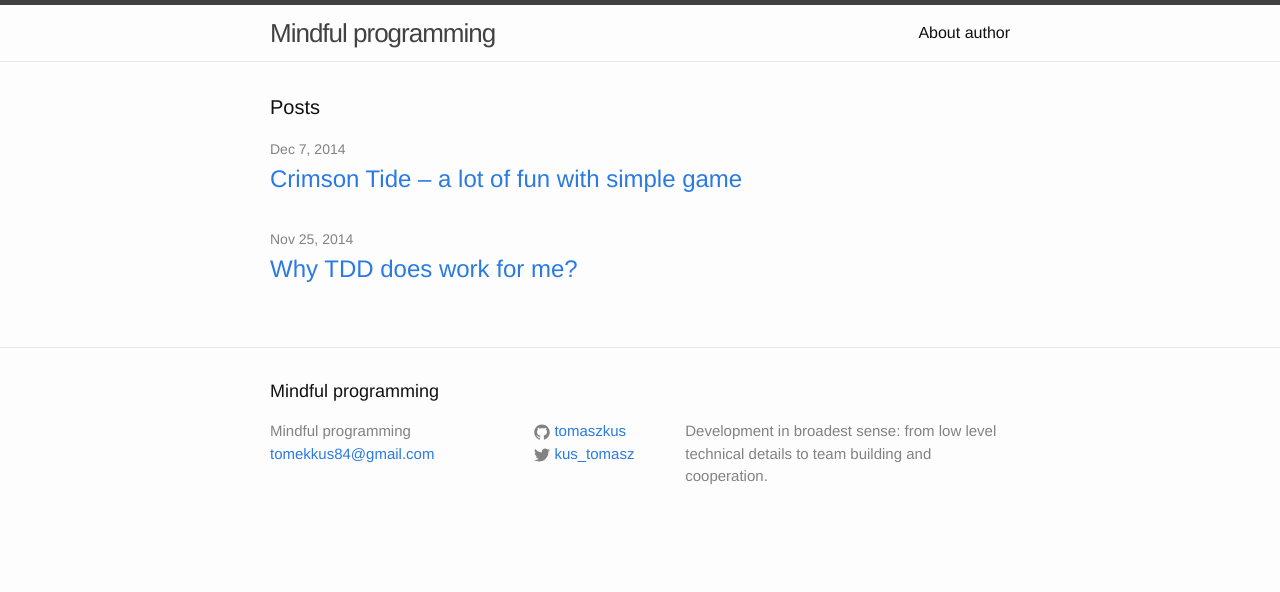
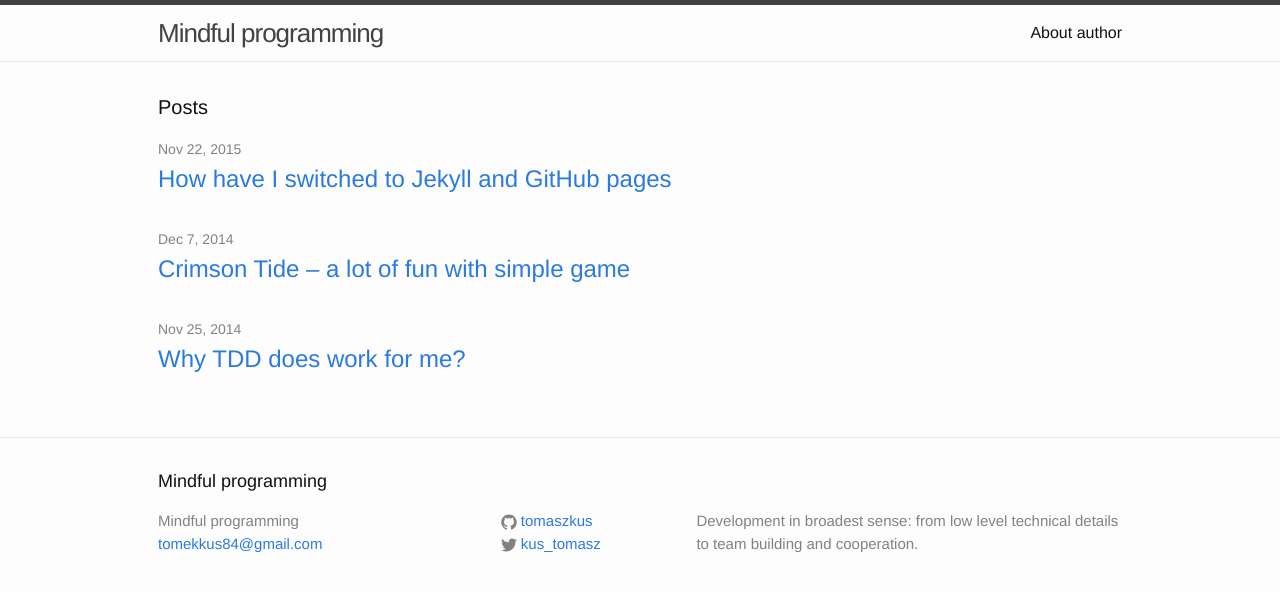
Before and after one commit to tomaszkus/tomaszkus, a Jekyll site: the page built from index.html, in a window 1280 px wide. Shown: the top 592 px of the page. Built offline with Jekyll 4.4.1, drawn with Linux system fonts in a browser that asks for light colours; some of the changed lines change nothing that is shown.

Commit message:
How have I switched to Jekyll and GitHub pages

````diff
--- /dev/null
+++ b/_posts/2015-11-22-switch-to-jekyll-and-github-pages.markdown
@@ -0,0 +1,63 @@
+---
+layout: post
+title:  "How have I switched to Jekyll and GitHub pages"
+date:   2015-11-22
+categories: other blog
+---
+
+I has been planning to switch by blog to [Jekyll](http://jekyllrb.com/) (simple static site generator) and start
+publishing regularly. I've just done first part of this plan ;) Migration was incredibly easy\!
+
+## Switch to Jekyll
+
+What have I done (step by step):
+
+1. [install](http://jekyllrb.com/docs/installation/) required software and Jekyll itself
+2. generate blog infrastructure with example contents: `jekyll new myblog`
+3. launch generated blog:
+``` cd myblog
+jekyll serve
+```
+4. replace or remove example texts and data
+5. rewrite my two last year's posts into markdown format and put files in _posts folder
+6. refresh browser and see changes
+
+I've encountered only one problem: one of two posts was not generated at once. Why? Because I had different dates in file
+name and in file metadata.
+
+Please note that you must follow following convention when giving names to files with your posts:
+`yyyy-MM-dd-<title>.markdown`
+
+And the simplest pattern of file contents is:
+```---
+layout: post
+title:  "<your post's title - could be different than in file name>"
+date:   <date - same as if file name>
+categories: <category> <subcategory>
+---
+Your text
+```
+
+Given categories will be part of path to generated html file with your post.
+
+After some improvements and styling work blogging is very simple. You must add markdown file with your post - and that's all\!
+
+## Hosting with GitHub Pages
+
+When blog is ready hosting it with GitHub Pages is very simple:
+
+1. on GitHub create git repository with following name:
+`<your_username>.github.io`
+2. go to folder with blog project
+3. init git repository, commit changes
+```git init
+git add .
+git commit -m "<commit_message>"
+```
+4. add repository created in first step as remote and push
+```git remote add origin https://github.com/<your_username>/<your_username>.github.io.git
+git push -u origin master
+```
+5. navigate to:
+`http://<your_username>.github.io`
+...and see that it works!
--- a/_sass/_base.scss
+++ b/_sass/_base.scss
@@ -86,7 +86,6 @@ h1, h2, h3, h4, h5, h6 {
 }
 
 
-
 /**
  * Links
  */
@@ -136,7 +135,9 @@ code {
 }
 
 code {
-    padding: 1px 5px;
+    padding: 0px 0px;
+    white-space: pre;
+    display: block;
 }
 
 pre {
--- a/css/main.scss
+++ b/css/main.scss
@@ -23,7 +23,7 @@ $grey-color-light: lighten($grey-color, 40%);
 $grey-color-dark:  darken($grey-color, 25%);
 
 // Width of the content area
-$content-width:    800px;
+$content-width:    1024px;
 
 $on-palm:          600px;
 $on-laptop:        800px;
````
